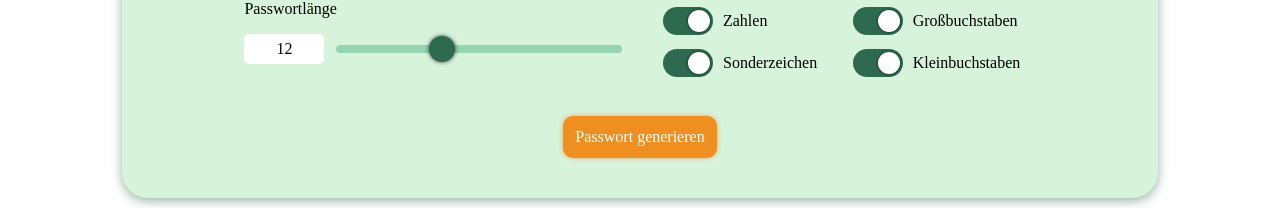
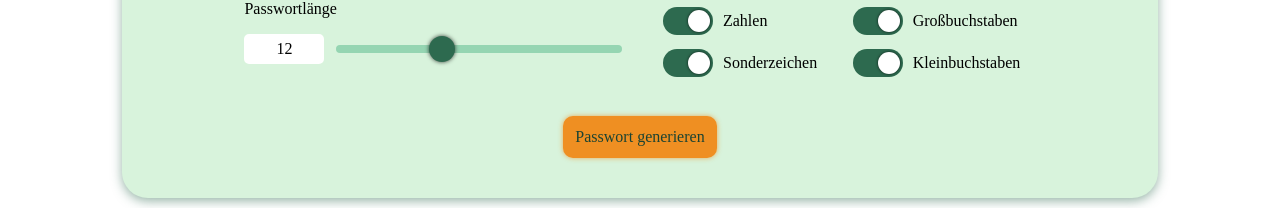
Before and after one commit to TobiasBinaryHype/elevated-passwords, a Nuxt app: page / in a window 1280 px wide. Shown: the part 330-538 px from the top of the page. Built offline with nearby package versions, Linux system fonts and the light colour scheme; a web font is replaced by a local one.

Commit message:
Append for last commit

```diff
--- a/components/Inputs/BaseSubmit.vue
+++ b/components/Inputs/BaseSubmit.vue
@@ -30,7 +30,7 @@ div {
 button {
     border: none;
     background-color: var(--color-highlight);
-    color: white;
+    color: var(--color-primary2);
     font-family: var(--font-family);
     padding: 12px;
     border-radius: 10px;
```
